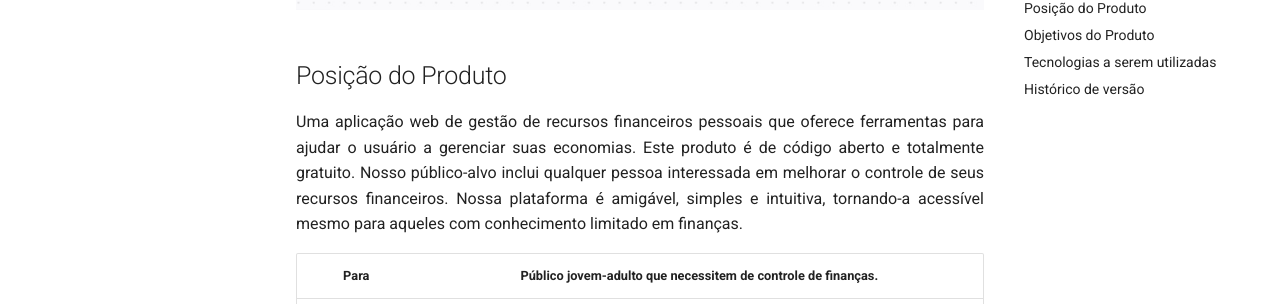
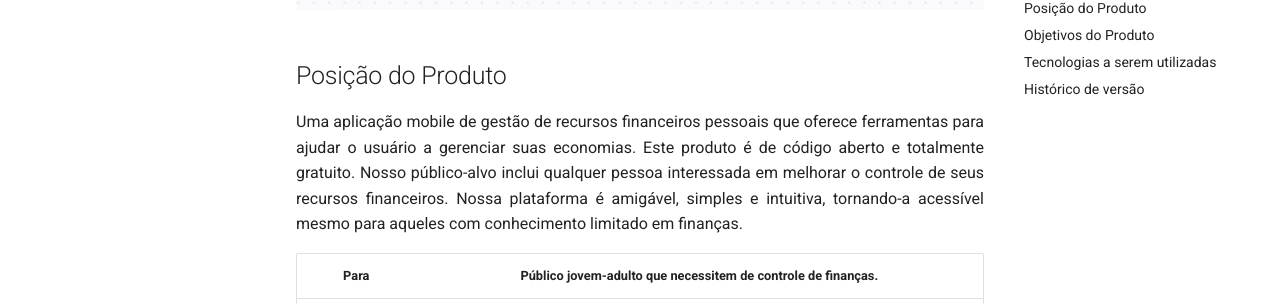
Before and after one commit to mdsreq-fga-unb/2023.2-CarteiraControl, an MkDocs documentation site: the page built from docs/VisaoProduto.md, in a window 1280 px wide and 900 px high, scrolled down 554 px. Shown: the part 148-452 px from the top of the window. Built offline with MkDocs 1.6.1 and Material for MkDocs 9.7.7, drawn with Linux system fonts in a browser that asks for light colours.

```diff
--- a/docs/VisaoProduto.md
+++ b/docs/VisaoProduto.md
@@ -7,7 +7,7 @@
 
 ## Posição do Produto
 
-<p align= "justify">  Uma aplicação web de gestão de recursos financeiros pessoais que oferece ferramentas para ajudar o usuário a gerenciar suas economias. Este produto é de código aberto e totalmente gratuito. Nosso público-alvo inclui qualquer pessoa interessada em melhorar o controle de seus recursos financeiros. Nossa plataforma é amigável, simples e intuitiva, tornando-a acessível mesmo para aqueles com conhecimento limitado em finanças. </p>
+<p align= "justify">  Uma aplicação mobile de gestão de recursos financeiros pessoais que oferece ferramentas para ajudar o usuário a gerenciar suas economias. Este produto é de código aberto e totalmente gratuito. Nosso público-alvo inclui qualquer pessoa interessada em melhorar o controle de seus recursos financeiros. Nossa plataforma é amigável, simples e intuitiva, tornando-a acessível mesmo para aqueles com conhecimento limitado em finanças. </p>
 
 
 |     Para      |                          **Público jovem-adulto que necessitem de controle de finanças.**                                                                             |
```
Also changed, not shown: docs/ProcessoDesenvolvimento.md (+0 -3 lines), docs/entregas.md (added, +18 -0 lines), docs/assets/imagens/slides.png (added).
